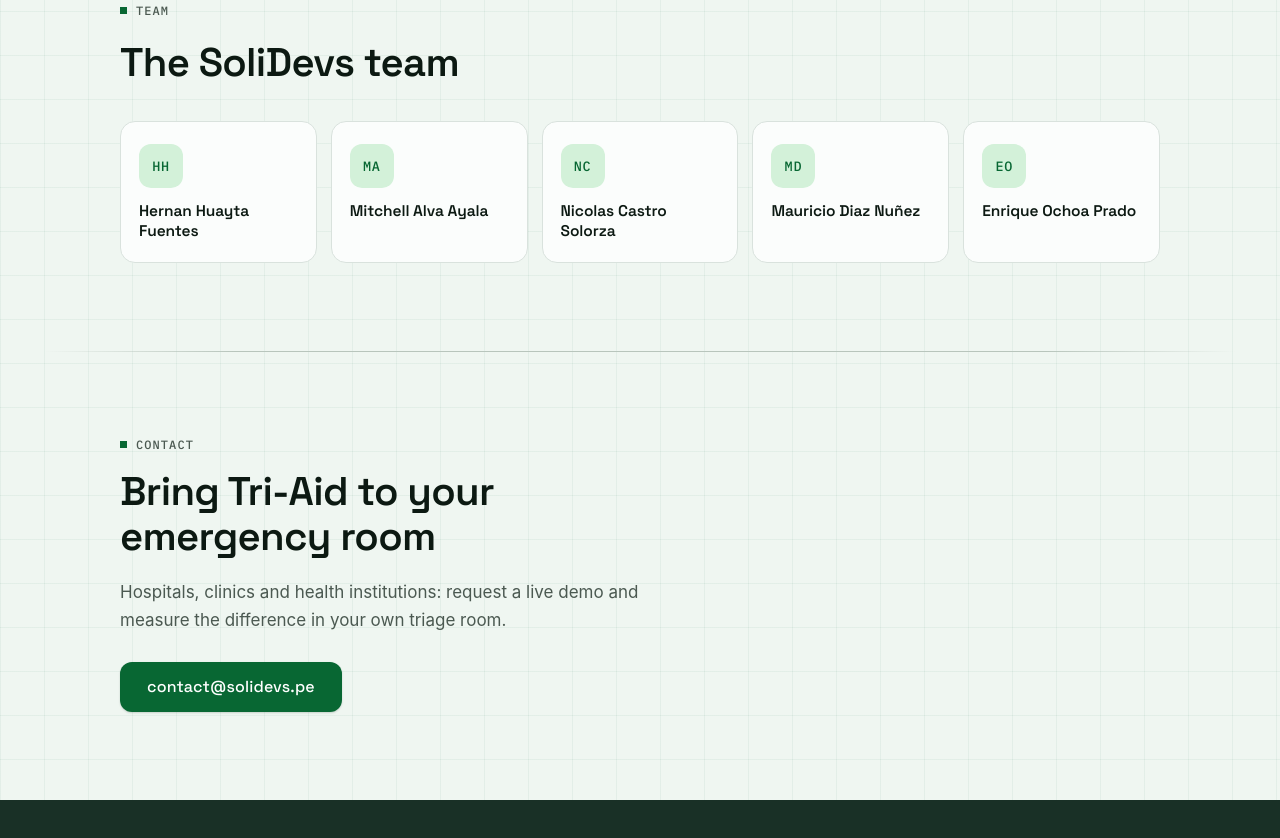
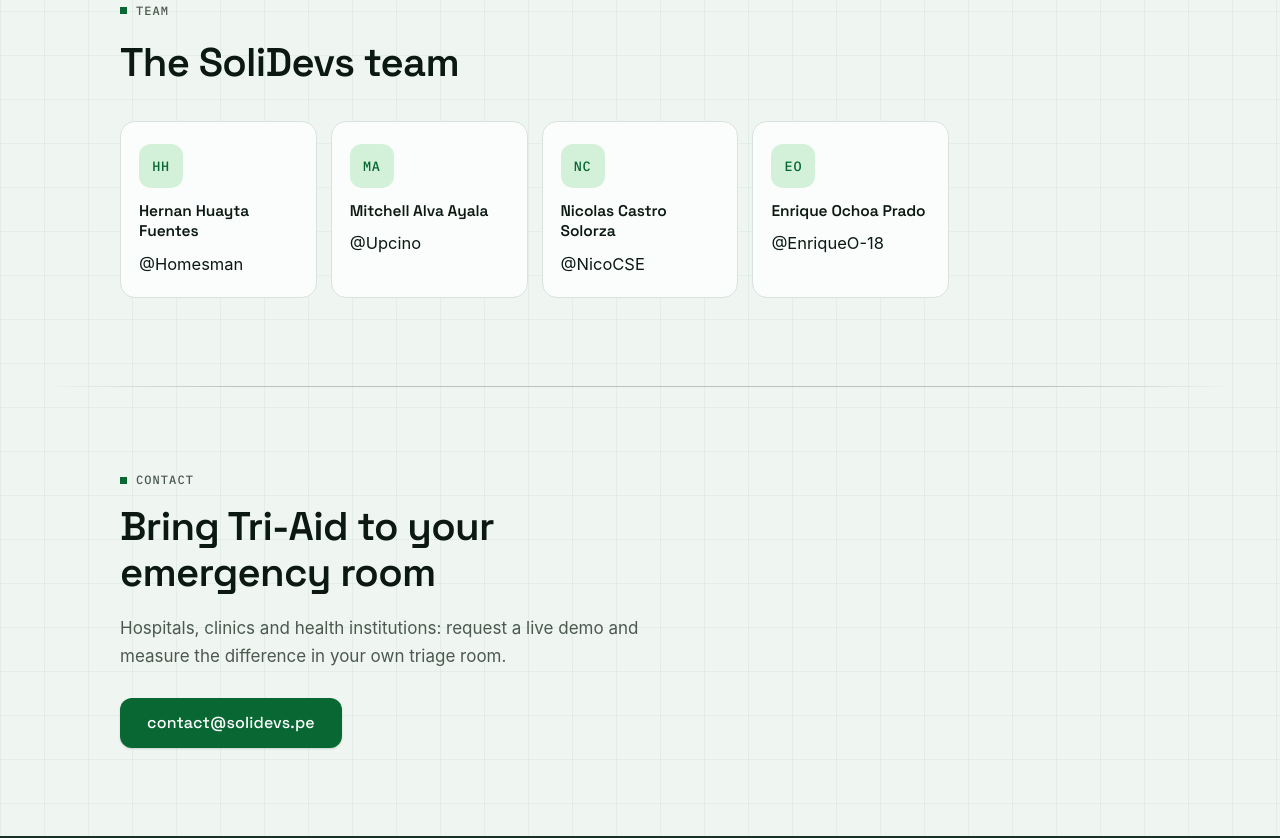
Before and after one commit to Homesman/triaid-landing, a plain HTML site: page index.html in a window 1280 px wide. Shown: the part 2101-2939 px from the top of the page. Drawn offline with Linux system fonts and the light colour scheme.

Commit message:
feat(team): add member github links; remove withdrawn member

```diff
--- a/index.html
+++ b/index.html
@@ -168,22 +168,22 @@
           <li class="member-card reveal" data-od-id="member-hernan-huayta">
             <span class="member-avatar" aria-hidden="true">HH</span>
             <h3>Hernan Huayta Fuentes</h3>
+            <a class="member-github" href="https://github.com/Homesman" rel="noopener">@Homesman</a>
           </li>
           <li class="member-card reveal" data-od-id="member-mitchell-alva">
             <span class="member-avatar" aria-hidden="true">MA</span>
             <h3>Mitchell Alva Ayala</h3>
+            <a class="member-github" href="https://github.com/Upcino" rel="noopener">@Upcino</a>
           </li>
           <li class="member-card reveal" data-od-id="member-nicolas-castro">
             <span class="member-avatar" aria-hidden="true">NC</span>
             <h3>Nicolas Castro Solorza</h3>
-          </li>
-          <li class="member-card reveal" data-od-id="member-mauricio-diaz">
-            <span class="member-avatar" aria-hidden="true">MD</span>
-            <h3>Mauricio Diaz Nuñez</h3>
+            <a class="member-github" href="https://github.com/NicoCSE" rel="noopener">@NicoCSE</a>
           </li>
           <li class="member-card reveal" data-od-id="member-enrique-ochoa">
             <span class="member-avatar" aria-hidden="true">EO</span>
             <h3>Enrique Ochoa Prado</h3>
+            <a class="member-github" href="https://github.com/EnriqueO-18" rel="noopener">@EnriqueO-18</a>
           </li>
         </ul>
       </div>
```
